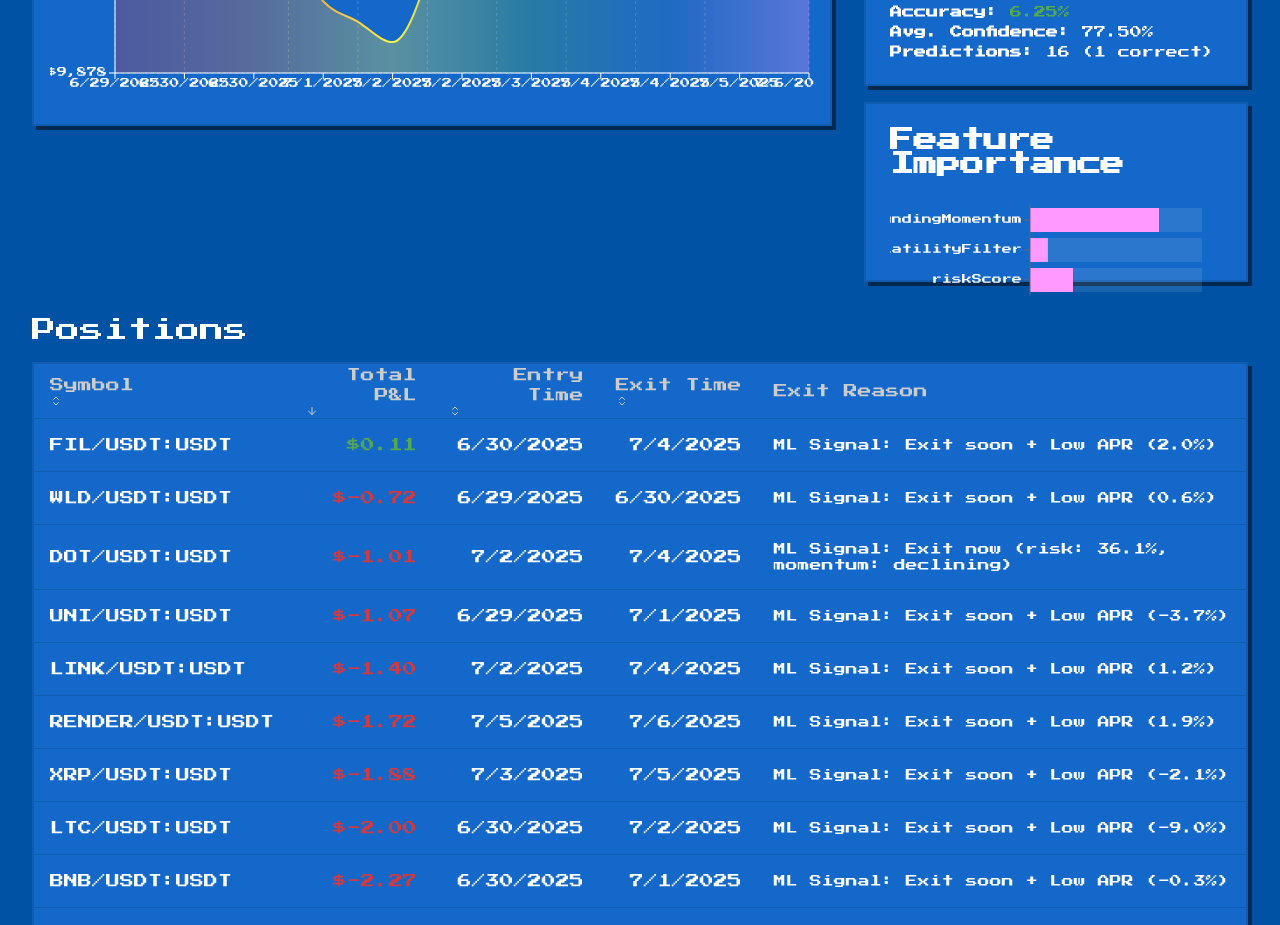
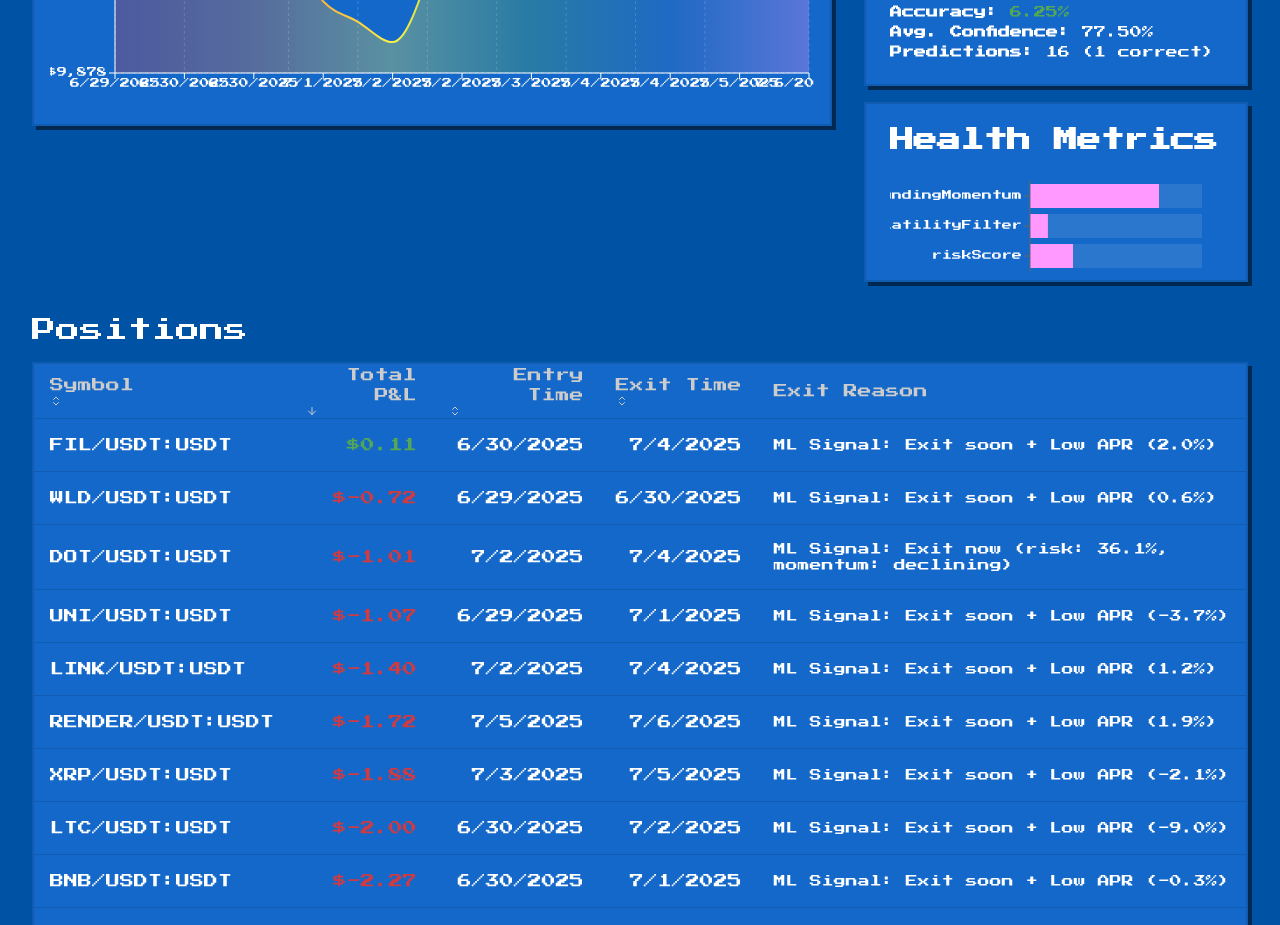
Before and after one commit to NYANCAT-IO/nyancat-finance-dashboard, a Next.js app: page / in a window 1280 px wide. Shown: the part 900-1825 px from the top of the page. Built offline with nearby package versions, Linux system fonts and the light colour scheme.

Commit message:
update page

```diff
--- a/app/page.tsx
+++ b/app/page.tsx
@@ -274,7 +274,7 @@ export default function NyancatFinanceDashboard() {
             </Card>
             <Card className="pixel-border h-[180px]">
               <CardHeader>
-                <CardTitle>Feature Importance</CardTitle>
+                <CardTitle>Health Metrics</CardTitle>
               </CardHeader>
               <CardContent>
                 <ResponsiveContainer width="100%" height={100}>
```
